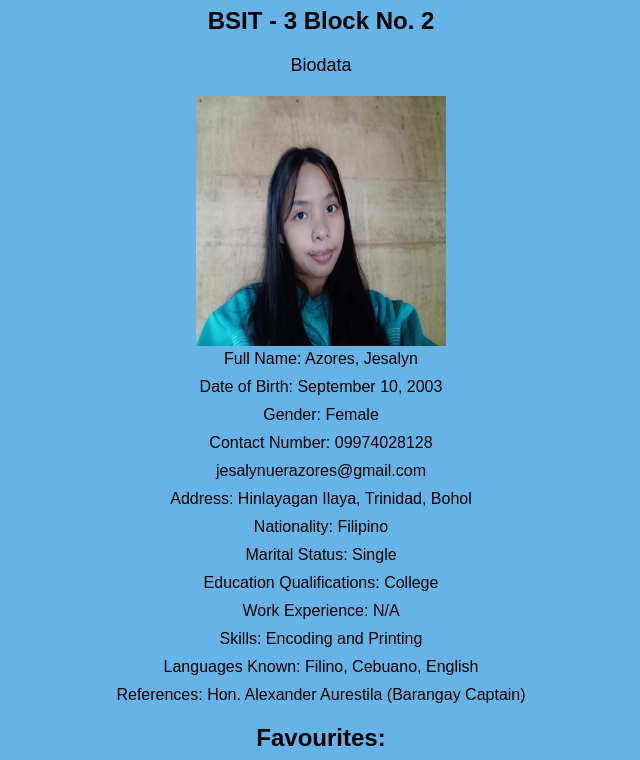
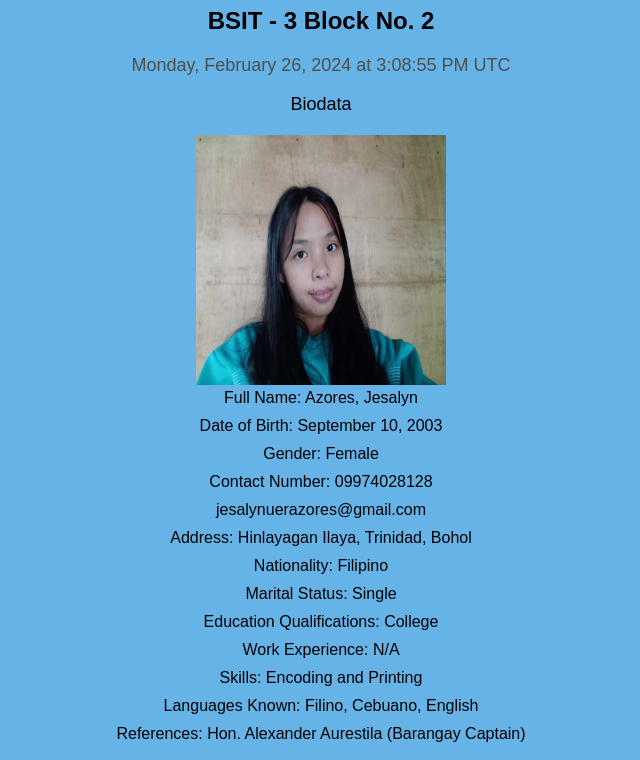
Before and after one commit to jesalynazores/Azores, a plain HTML site: page indexx.html in a window 1280 px wide. Shown: the part 73-833 px from the top of the page, without its empty margins (319-959 px from the left). Drawn offline with Linux system fonts and the light colour scheme.

Commit message:
Add 2 Features

```diff
--- /dev/null
+++ b/date.js
@@ -0,0 +1,16 @@
+document.addEventListener("DOMContentLoaded", function() {
+
+    function getCurrentDateTime() {
+        const now = new Date();
+        const options = { weekday: 'long', year: 'numeric', month: 'long', day: 'numeric', hour: 'numeric', minute: 'numeric', second: 'numeric', timeZoneName: 'short' };
+        return now.toLocaleDateString('en-US', options);
+    }
+
+    function updateDateTime() {
+        const datetimeElement = document.getElementById('datetime');
+        datetimeElement.textContent = getCurrentDateTime();
+    }
+
+    updateDateTime();
+    setInterval(updateDateTime, 1000);
+});
--- a/indexx.html
+++ b/indexx.html
@@ -9,6 +9,9 @@
 <body>
     <h1>College of Computer Studies</h1>
     <h2>BSIT - 3 Block No. 2</h2>
+    <div id="datetime"></div>
+
+        <script src="date.js"></script>
     <p>Biodata</p>
     <ul>
         <div style="text-align: center;">
--- a/stylee.css
+++ b/stylee.css
@@ -59,3 +59,11 @@ p {
     box-shadow: 0 2px 4px rgba(0, 0, 0, 0.1);
 
 }
+
+#datetime {
+    font-size: 18px;
+    font-family: Arial, sans-serif;
+    color: #4f4f4c;
+    text-align: center;
+    margin: 0 auto;
+}
```
